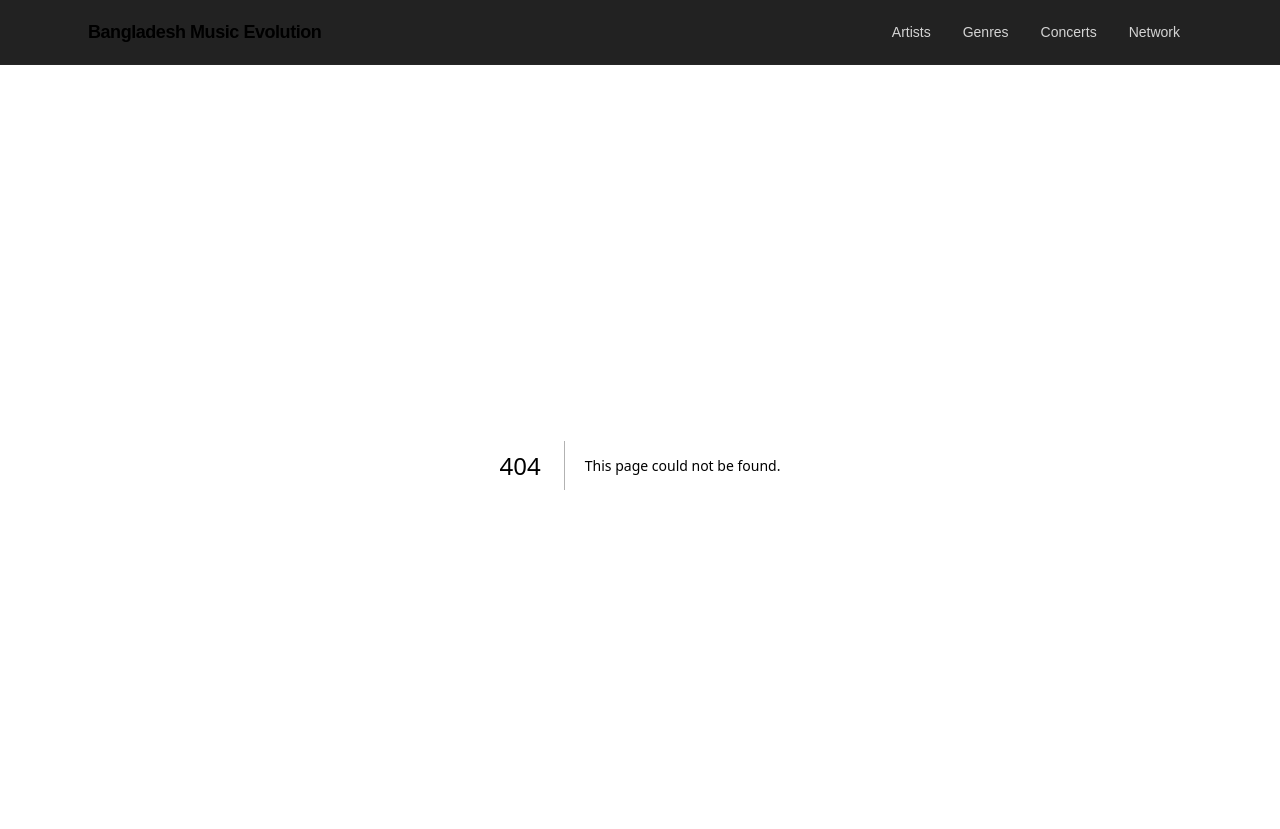
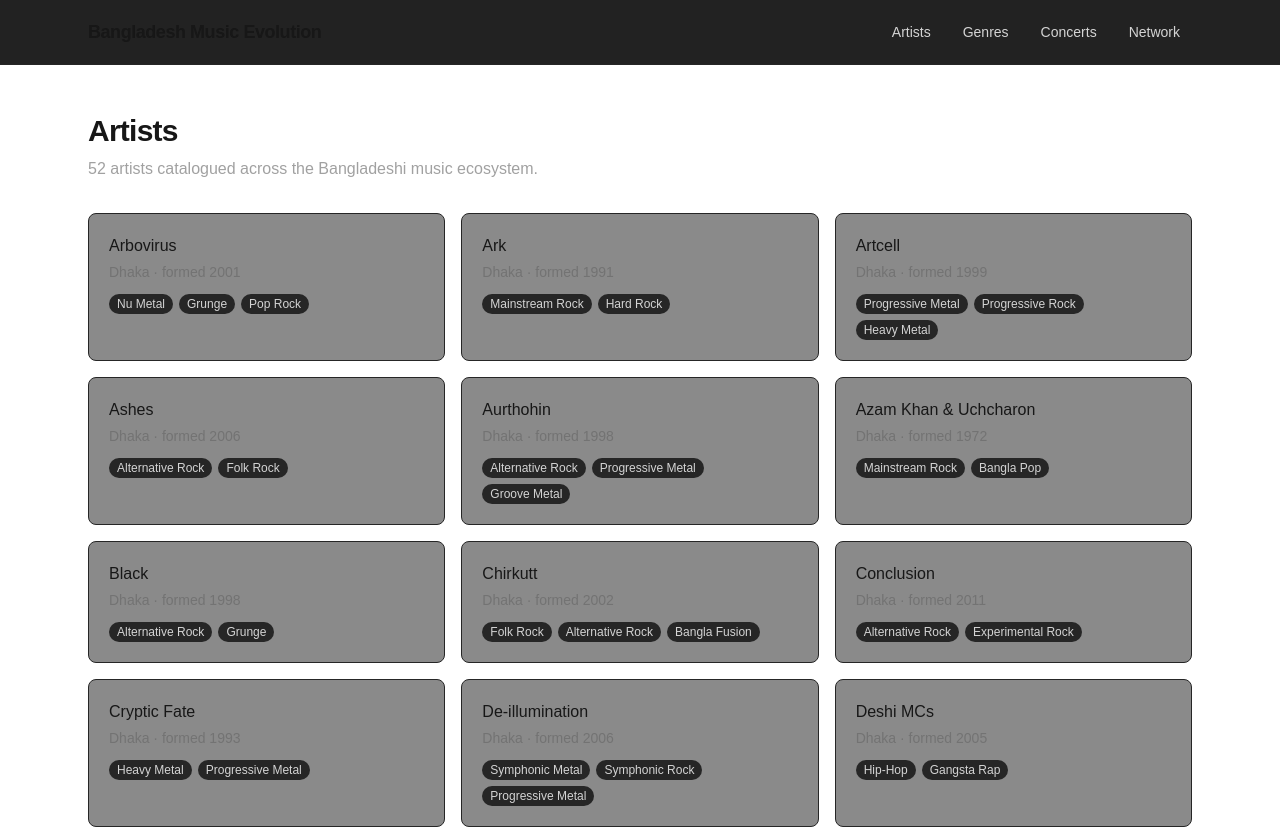
Before and after one commit to smile-plzz/bangladesh-music-evolution, a Next.js app in the folder web/: page /artists in a window 1280 px wide. Before the commit this address had no page. Shown: the top 829 px of the page. Built offline with nearby package versions, Linux system fonts and the light colour scheme.

Commit message:
Auto-sync: Write page.tsx (1 file(s)) - 2026-08-07 13:07:09

```diff
--- /dev/null
+++ b/web/src/app/artists/page.tsx
@@ -0,0 +1,45 @@
+import Link from "next/link";
+import { getAllArtists } from "@/lib/data";
+
+export const metadata = { title: "Artists · Bangladesh Music Evolution" };
+
+export default function ArtistsPage() {
+  const artists = getAllArtists();
+
+  return (
+    <div className="mx-auto max-w-6xl px-4 sm:px-6 py-12">
+      <h1 className="text-3xl font-bold tracking-tight">Artists</h1>
+      <p className="text-neutral-400 mt-2">
+        {artists.length} artists catalogued across the Bangladeshi music
+        ecosystem.
+      </p>
+
+      <div className="grid sm:grid-cols-2 lg:grid-cols-3 gap-4 mt-8">
+        {artists.map((a) => (
+          <Link
+            key={a.id}
+            href={`/artists/${a.id}`}
+            className="rounded-lg border border-neutral-800 p-5 bg-neutral-900/50 hover:border-emerald-500/60 transition-colors"
+          >
+            <div className="font-medium">{a.name}</div>
+            <div className="text-sm text-neutral-500 mt-1">
+              {a.origin_city}
+              {a.formed_year ? ` · formed ${a.formed_year}` : ""}
+              {a.disbanded_year ? `–${a.disbanded_year}` : ""}
+            </div>
+            <div className="flex flex-wrap gap-1.5 mt-3">
+              {a.genres.slice(0, 3).map((g) => (
+                <span
+                  key={g}
+                  className="text-xs px-2 py-0.5 rounded-full bg-neutral-800 text-neutral-300"
+                >
+                  {g}
+                </span>
+              ))}
+            </div>
+          </Link>
+        ))}
+      </div>
+    </div>
+  );
+}
```
